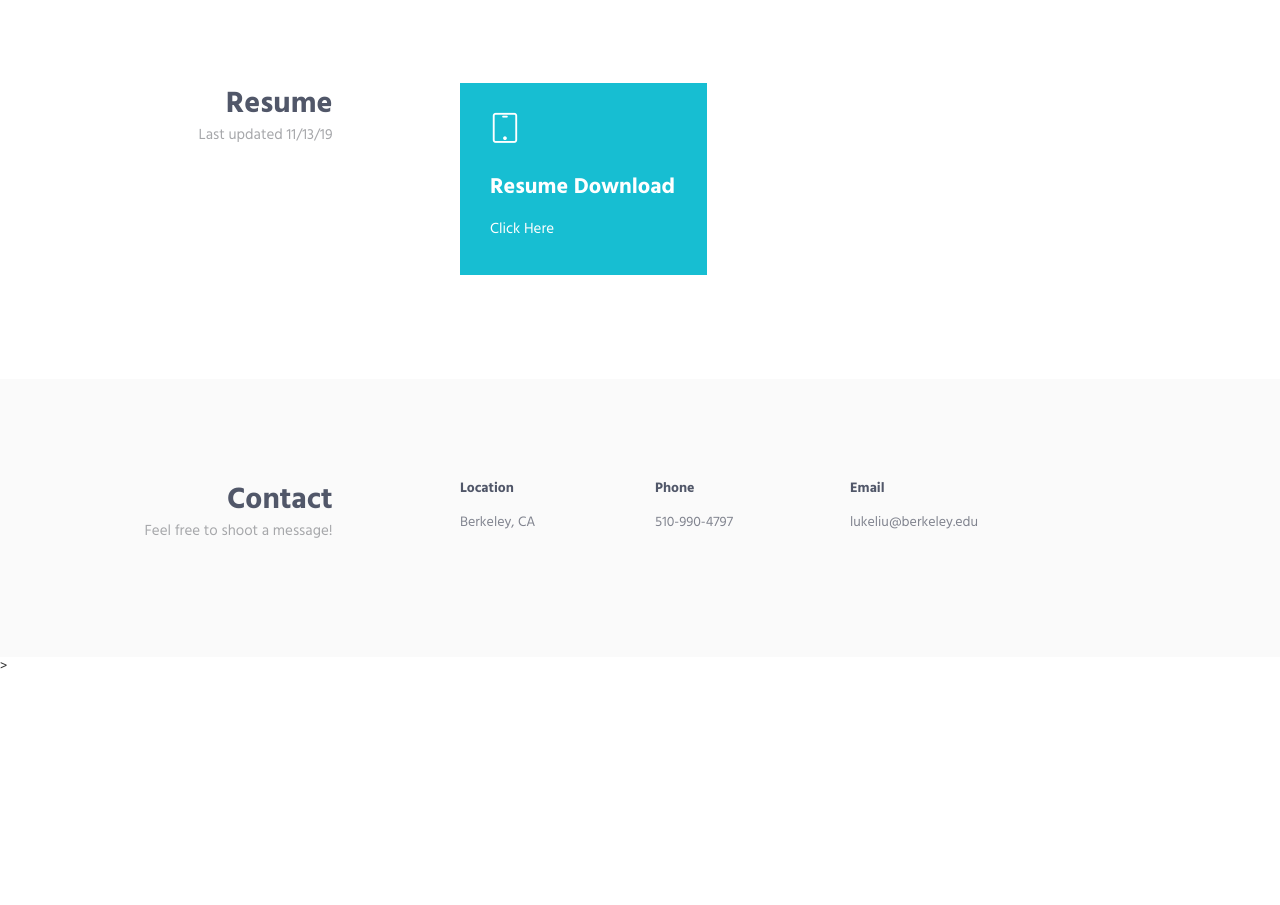
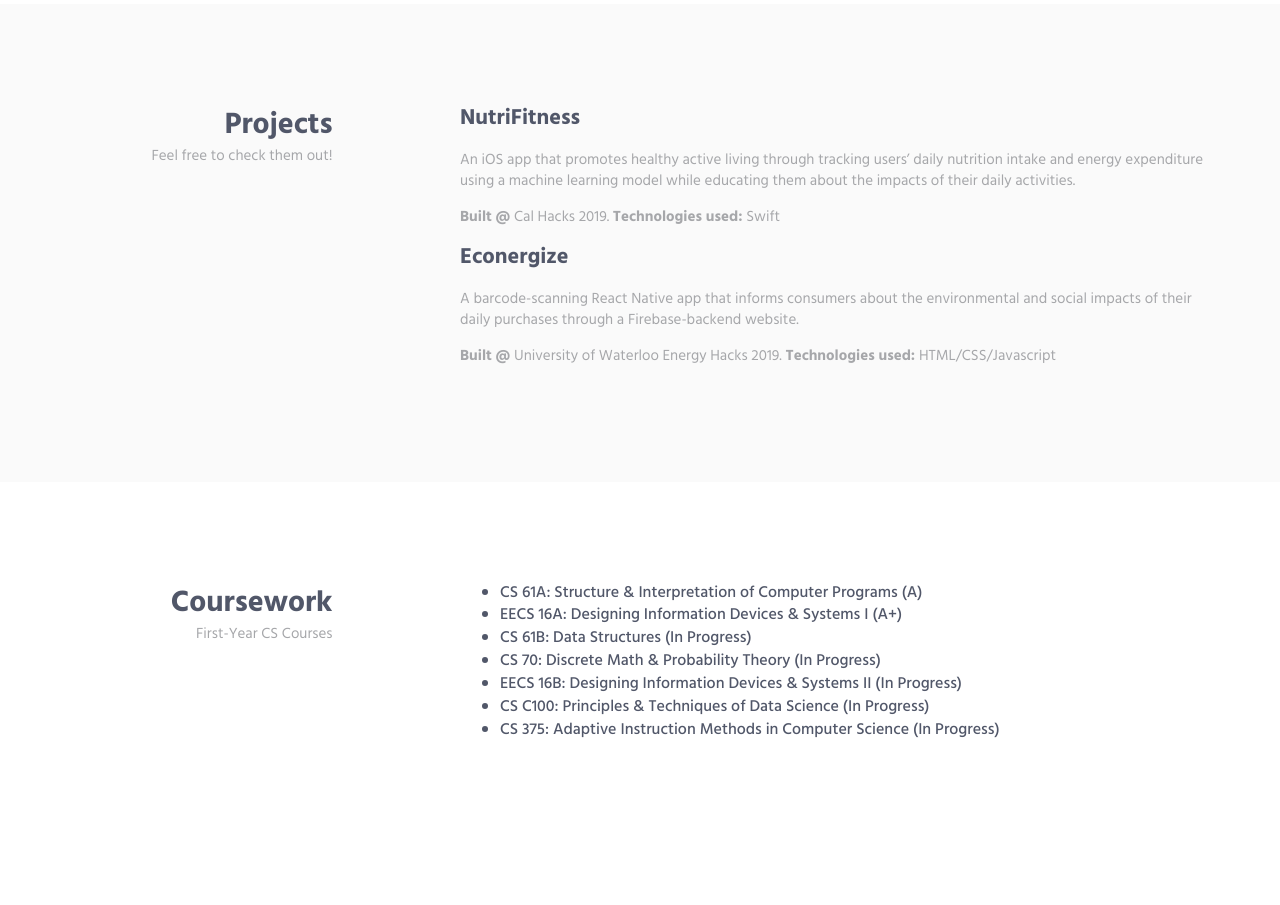
Before and after one commit to lukeliu0415/PersonalWebsite, a plain HTML site: page index.html in a window 1280 px wide. Shown: the part 980-1885 px from the top of the page. Before the commit the page ends 1658 px from the top, so only its background shows below. Drawn offline with Linux system fonts and the light colour scheme.

Commit message:
Added projects and coursework

```diff
--- a/index.html
+++ b/index.html
@@ -53,6 +53,8 @@
                             <ul class="nav navbar-nav navbar-nav-right">
                                 <li class="js_nav-item nav-item"><a class="nav-item-child nav-item-hover" href="#body">Home</a></li>
                                 <li class="js_nav-item nav-item"><a class="nav-item-child nav-item-hover" href="#about">About</a></li>
+                                <li class="js_nav-item nav-item"><a class="nav-item-child nav-item-hover" href="#projects">Projects</a></li>
+                                <li class="js_nav-item nav-item"><a class="nav-item-child nav-item-hover" href="#courses">Courses</a></li>
                                 <li class="js_nav-item nav-item"><a class="nav-item-child nav-item-hover" href="#resume">Resume</a></li>
                                 <li class="js_nav-item nav-item"><a class="nav-item-child nav-item-hover" href="#contact">Contact</a></li>
                             </ul>
@@ -99,15 +101,70 @@
                     </div>
                     <div class="col-sm-8 col-sm-offset-1">
                         <div class="margin-b-60">
-
-                            <p> Hey there! I am a freshman student at UC Berkeley currently looking for a 2020 summer software engineering internship.</p>
-
+                            <p> Hey there! I am a freshman student at UC Berkeley currently looking for a 2020 summer software engineering internship.
+                            I am an aspiring full-stack software engineer and data scientist who is passionate about developing software to benefit society. </p>
                     </div>
                 </div>
                 <!--// end row -->
             </div>
         </div>
         <!-- End About -->
+
+        <div id="projects">
+        	<div class="bg-color-sky-light" data-auto-height="true">
+            <div class="container content-lg">
+                <div class="row">
+                    <div class="col-sm-3 sm-margin-b-30">
+                        <div class="text-right sm-text-left">
+                            <h2 class="margin-b-0">Projects</h2>
+                            <p>Feel free to check them out!</p>
+                        </div>
+                    </div>
+                    <div class="col-sm-8 col-sm-offset-1">
+                        	<div id="container">
+                             <h3><a href='https://devpost.com/software/nutrifitness-c7i3na'>NutriFitness</a></h3>
+                             <p>An iOS app that promotes healthy active living through tracking users’ daily nutrition intake and energy
+expenditure using a machine learning model while educating them about the impacts of their daily activities.</p>
+                              <p><strong>Built @ </strong>Cal Hacks 2019. <strong>Technologies used: </strong> Swift</p>
+                          </div>
+                          <div id="container">
+                            <h3><a href = 'https://devpost.com/software/econergize'</a>Econergize</h3>
+                            <p>A barcode-scanning React Native app that informs consumers about the environmental and social impacts
+of their daily purchases through a Firebase-backend website.</p>
+                            <p><strong>Built @ </strong>University of Waterloo Energy Hacks 2019. <strong>Technologies used: </strong> HTML/CSS/Javascript</p>
+                          </div>
+                    </div>
+                </div>
+            </div>
+          </div>
+        </div>
+        <!-- End Skills -->
+
+        <div id="courses">
+            <div class="container content-lg">
+                <div class="row">
+                    <div class="col-sm-3 sm-margin-b-30">
+                        <div class="text-right sm-text-left">
+                            <h2 class="margin-b-0">Coursework</h2>
+                            <p>First-Year CS Courses</p>
+                        </div>
+                    </div>
+                    <div class="col-sm-8 col-sm-offset-1">
+                        <div class="margin-b-60">
+                          <ul>
+                            <li>CS 61A: Structure & Interpretation of Computer Programs (A)</li>
+                            <li>EECS 16A: Designing Information Devices & Systems I (A+)</li>
+                            <li>CS 61B: Data Structures (In Progress)</li>
+                            <li>CS 70: Discrete Math & Probability Theory (In Progress)</li>
+                            <li>EECS 16B: Designing Information Devices & Systems II (In Progress)</li>
+                            <li>CS C100: Principles & Techniques of Data Science (In Progress)</li>
+                            <li>CS 375: Adaptive Instruction Methods in Computer Science (In Progress)</li>
+                          </ul>
+                    </div>
+                </div>
+                <!--// end row -->
+            </div>
+        </div>
 
         <!-- Resume -->
         <div id="resume">
@@ -117,7 +174,7 @@
                         <div class="col-sm-3 sm-margin-b-30">
                             <div class="text-right sm-text-left">
                                 <h2 class="margin-b-0">Resume</h2>
-                                <p>Last updated 11/13/19 </p>
+                                <p>Last updated 1/11/2020 </p>
                             </div>
                         </div>
                         <div class="col-sm-8 col-sm-offset-1">
@@ -148,22 +205,6 @@
         </div>
         <!-- End Resume -->
 
-
-                            </div>
-
-                            </div>
-                            <div class="masonry-grid-item col-xs-12 col-sm-6 col-md-4 md-margin-b-4">
-
-                            </div>
-                        </div>
-                        <!-- End Masonry Grid -->
-                    </div>
-                </div>
-                <!--// end row -->
-            </div>
-        </div>
-        <!-- End Work -->
-
         <!-- Contact -->
         <div id="contact">
             <div class="bg-color-sky-light">
@@ -172,7 +213,7 @@
                         <div class="col-sm-3 sm-margin-b-30">
                             <div class="text-right sm-text-left">
                                 <h2 class="margin-b-0">Contact</h2>
-                                <p>Feel free to shoot a message!</p>
+                                <p>Feel free to connect with me!</p>
                             </div>
                         </div>
                         <div class="col-sm-8 col-sm-offset-1">
@@ -198,7 +239,7 @@
                 </div>
             </div>
         </div>
->
+
 
         <!-- Back To Top -->
         <a href="javascript:void(0);" class="js-back-to-top back-to-top">Top</a>
```
Also changed, not shown: 2 other files.
